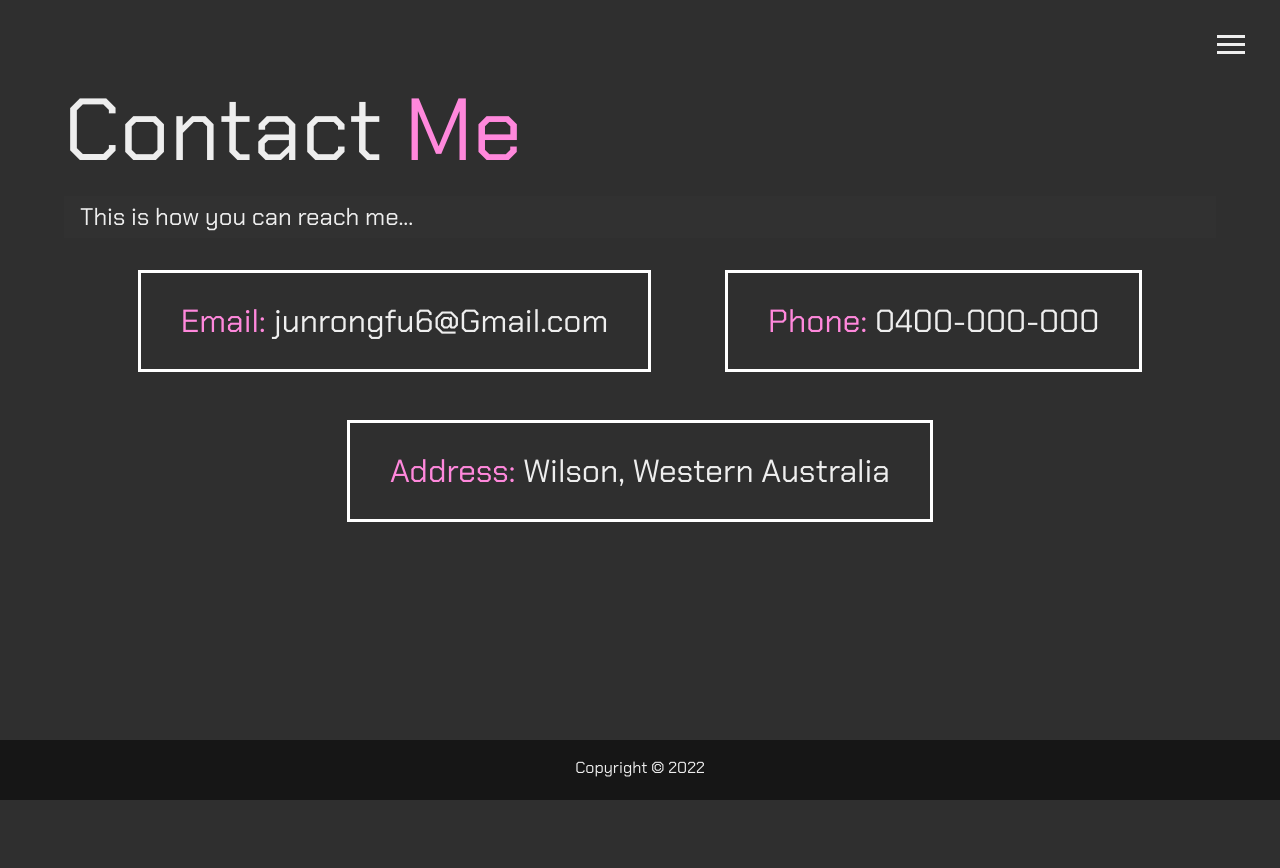
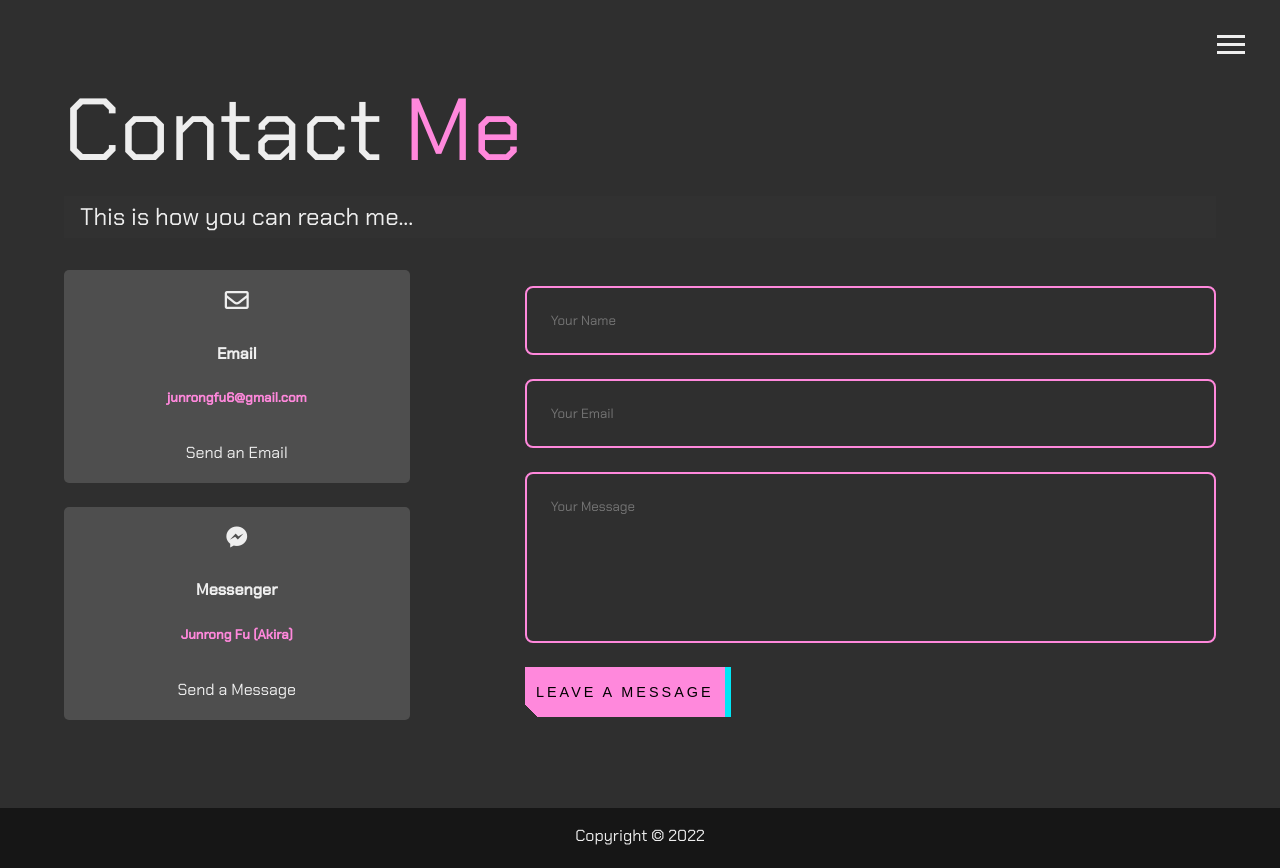
Before and after one commit to akiraafu/portfolio2, a website: page dist/contact.html in a window 1280 px wide. Before the commit the page ends 800 px from the top, so only its background shows below. Drawn offline with Linux system fonts and the light colour scheme.

Commit message:
make it better

```diff
--- a/scss/_config.scss
+++ b/scss/_config.scss
@@ -1,5 +1,6 @@
 $primary-color: #2f2f2f;
 $secondary-color: #ff88dc;
+$third-color: #00e6f6;
 $show-home-image: true;
 $home-image: url(../img/background.jpg);
 $background-opacity: 0.8;
--- a/scss/_mobile.scss
+++ b/scss/_mobile.scss
@@ -56,6 +56,10 @@
             "job3";
         grid-template-columns: 1fr;
     }
+    .boxes {
+        grid-template-columns: 1fr;
+        gap: 2rem;
+    }
     .projects {
         grid-template-columns: repeat(2, 1fr);
     }
@@ -78,10 +82,21 @@
             font-size: 4rem;
         }
     }
+
+    .btn-home {
+        a {
+            font-size: 14px;
+        }
+    }
     .menu-nav {
         font-size: 18px;
     }
     .about-info {
+        .bio {
+            p {
+                font-size: 14px;
+            }
+        }
         .job {
             div {
                 i {
--- a/scss/main.scss
+++ b/scss/main.scss
@@ -72,7 +72,7 @@ main {
             margin-top: 20vh;
             font-family: "Press Start 2P", sans-serif;
         }
-
+    }
     .btn-home {
         width: 200px;
         height: 50px;
@@ -192,7 +192,6 @@ main {
         }
     }
 }
-}
 
 .about-info {
     display: grid;
@@ -214,6 +213,9 @@ main {
     .bio {
         grid-area: bio;
         font-size: 1.4rem;
+        p {
+            text-align: justify;
+        }
     }
 
     .job-1 {
@@ -267,25 +269,61 @@ main {
 }
 // contact page
 .boxes {
+    display: grid;
+    grid-template-columns: 30% 60%;
+    gap: 10%;
+    .contact__options {
         display: flex;
-    flex-wrap: wrap;
-    justify-content: space-evenly;
-    align-items: center;
-    margin-top: 1rem;
-    div {
-        font-size: 2rem;
-        border: 3px #fff solid;
-        padding: 1.5rem 2.5rem;
-        margin-bottom: 3rem;
+        flex-direction: column;
+        gap: 1rem;
+        .contact__option {
+            background: rgba(white, 0.15);
+            padding: 1rem;
+            border-radius: 5px;
+            text-align: center;
+            border: 2px solid transparent;
+            margin-bottom: 1.5rem;
             @include easeOut;
 
             &:hover {
-            padding: 0.5rem 1.5rem;
-            background: $secondary-color;
-            color: set-text-color($secondary-color);
-            span {
-                color: set-text-color($secondary-color);
+                background: transparent;
+                border-color: $secondary-color;
             }
+            a {
+                margin-top: 0.7rem;
+                display: inline-block;
+                font-size: 1rem;
+                &:hover {
+                    text-decoration: underline;
+                }
+            }
+            h5 {
+                color: $secondary-color;
+            }
+        }
+        .contact__option-icon {
+            font-size: 1.5rem;
+            margin-bottom: 0.5rem;
+        }
+    }
+    form {
+        display: flex;
+        flex-direction: column;
+        gap: 1.5rem;
+        padding-top: 1rem;
+        input,
+        textarea {
+            width: 100%;
+            padding: 1.5rem;
+            border-radius: 0.5rem;
+            background: transparent;
+            border: 2px solid $secondary-color;
+            resize: none;
+            color: #fff;
+            font-family: "Chakra Petch", Courier, monospace;
+        }
+        .btn-contact {
+            font-size: 0.9rem;
         }
     }
 }
```
Also changed, not shown: dist/contact.html, dist/css/main.css. Lines whose indentation alone changed are shown as unchanged.
